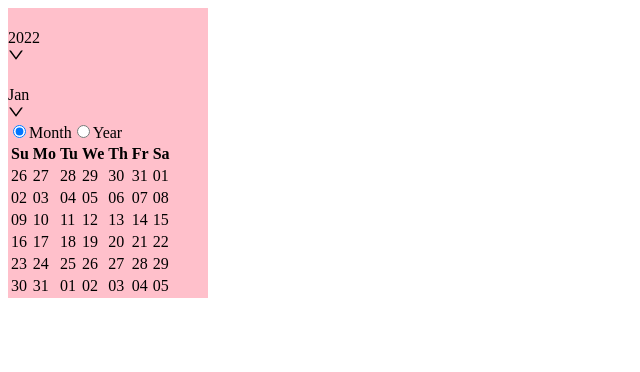
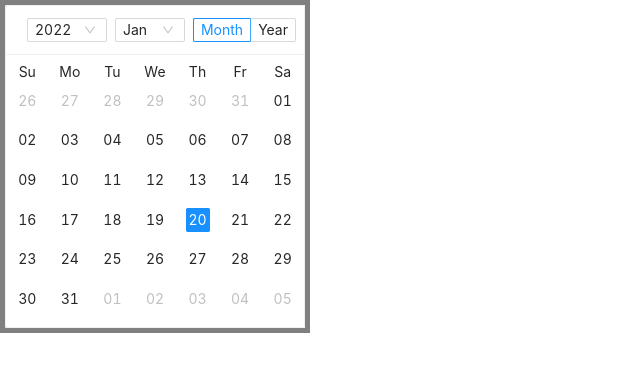
Before and after one commit to huangyunt/React-Dnd-Demo, a React (Create React App) app: page / in a window 1280 px wide. Shown: the top 372 px of the page, without its empty margins (0-640 px from the left). Built offline with nearby package versions, Linux system fonts and the light colour scheme.

Commit message:
引入antd

```diff
--- /dev/null
+++ b/src/component/Box.tsx
@@ -0,0 +1,5 @@
+import React from 'react';
+
+export default function Box() {
+  return <div></div>;
+}
--- a/src/component/List.tsx
+++ b/src/component/List.tsx
@@ -1,10 +1,15 @@
 import { Calendar } from "antd";
-import { useRef } from "react";
+import { CSSProperties, useRef } from "react";
+const style: CSSProperties = {
+    border: "5px solid gray",
+};
 export default function List() {
     const calendar = useRef<HTMLLIElement>(null);
     return (
-        <div>
-            <Calendar />
+        <div className="component-list" style={style}>
+            <div className="site-calendar-demo-card">
+                <Calendar fullscreen={false} />
+            </div>
         </div>
     );
 }
--- /dev/null
+++ b/src/index.css
@@ -0,0 +1,8 @@
+.site-calendar-demo-card {
+    width: 300px;
+    border: 1px solid #f0f0f0;
+    border-radius: 2px;
+}
+[data-theme="dark"] .site-calendar-demo-card {
+    border: 1px solid #303030;
+}
--- a/src/index.tsx
+++ b/src/index.tsx
@@ -1,3 +1,5 @@
 import ReactDOM from "react-dom";
+import 'antd/dist/antd.css';
+import './index.css'
 import App from "./App";
 ReactDOM.render(<App />, document.getElementById("root"));
```
